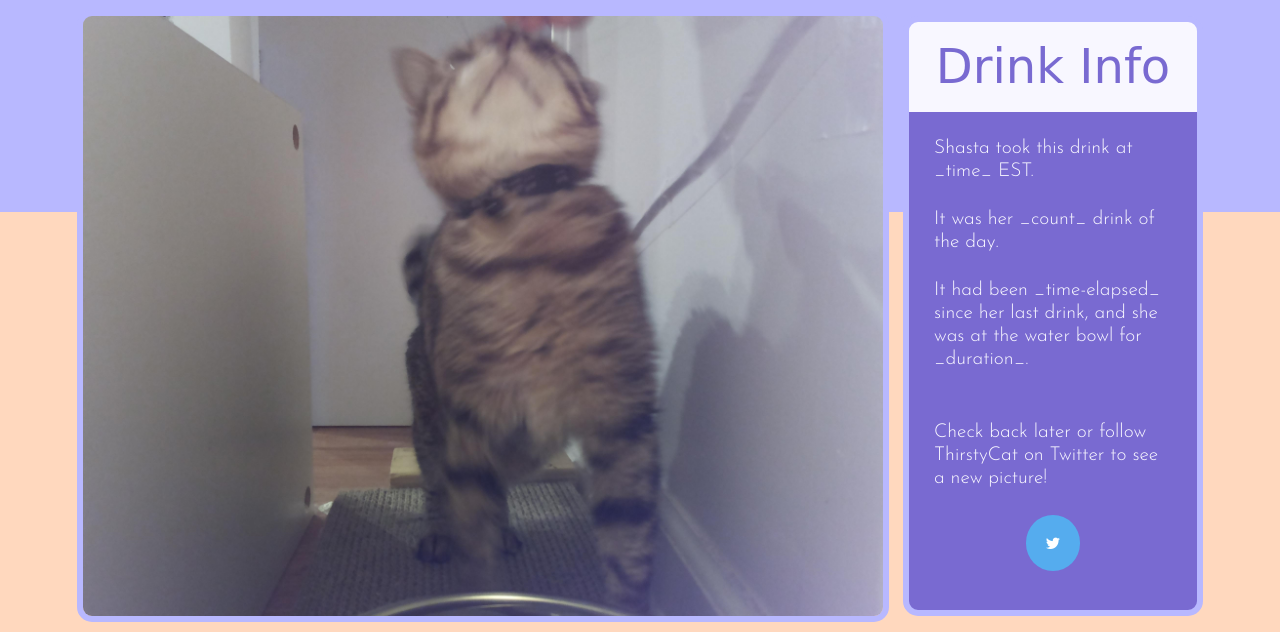
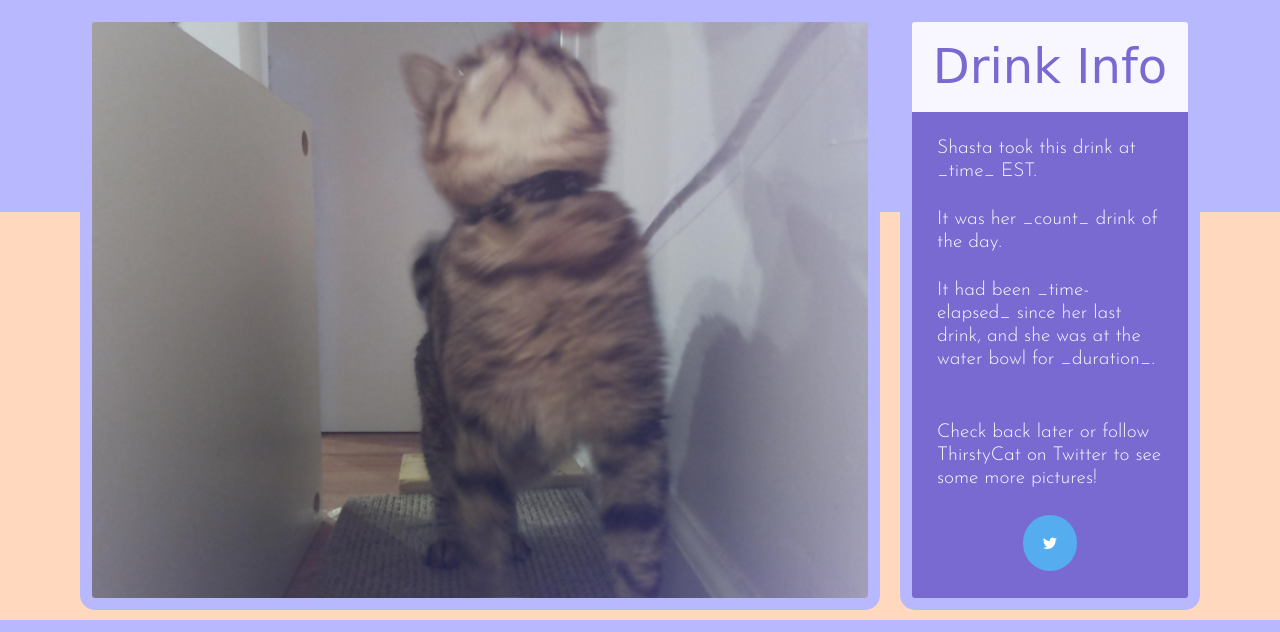
Before and after one commit to timothy-johnston/ThirstyCat, a Django app: template webApp/thirstyCat/src/main/resources/templates/home.html in a window 1280 px wide. Shown: the part 188-820 px from the top of the page. Run offline with Django 3.2, Linux system fonts and the light colour scheme; the template is opened without the code that fills it, so the values that code supplies are empty; some libraries are stand-ins or nearby versions; some web fonts are replaced.

Commit message:
CHECKPOINT - Finished initial styling of UI home page

```diff
--- a/webApp/thirstyCat/src/main/resources/static/styles/main.css
+++ b/webApp/thirstyCat/src/main/resources/static/styles/main.css
@@ -35,7 +35,6 @@ body {
 
 	.navbar-collapse {
 	  background: #b8b8ff;
-	  margin-top: -50px
 	}
 
 	#logo-placeholder-container {
@@ -139,10 +138,12 @@ color: white;
 }
 
 #drinkPic-container {
-	border: 6px solid #b8b8ff;
+	border: 12px solid #b8b8ff;
 	border-radius: 15px;
 	overflow: hidden;
 	margin: 10px auto;
+	width: 800px;
+	height: 600px;
 }
 
 #drinkPic {
@@ -155,7 +156,7 @@ color: white;
 	width: 300px;
 	height: 600px;
 	margin: 10px auto;
-	border: 6px solid #b8b8ff;
+	border: 12px solid #b8b8ff;
 	border-radius: 15px;
 	background: #796ad1;
 	overflow: hidden;
--- a/webApp/thirstyCat/src/main/resources/templates/home.html
+++ b/webApp/thirstyCat/src/main/resources/templates/home.html
@@ -41,13 +41,6 @@
                         <a class="nav-link" href="#">CatStats</a>
                     </li>
                 </ul>
-
-                    <!-- <li class="nav-item">
-                        <a id="logo-placeholder" class="navbar-brand visible-xs-block text-center" href="#">
-                            <h1 id="logo-placeholder-text">ThirstyCat</h1>
-                        </a>
-                    </li> -->
-
             </div>
             <div id="logo-placeholder-container">
                 <a id="logo-placeholder" class="navbar-brand visible-xs-block text-center" href="#">
@@ -69,38 +62,7 @@
             </button>
         </nav>
 
-        <!-- Navbar -->
-        <!-- <nav id="nav-home" class="navbar navbar-expand-lg bg-transparent navbar-dark">
-            <button class="navbar-toggler" type="button" data-toggle="collapse" data-target="#collapsibleNavbar">
-                <span class="navbar-toggler-icon"></span>
-            </button>
-            <div class="collapse navbar-collapse" id="collapsibleNavbar">
-                <ul id="nav-ul" class="navbar-nav">
-                    <li class="nav-item">
-                        <a class="nav-link" href="#">Home</a>
-                    </li>
-                    <li class="nav-item">
-                        <a class="nav-link" href="#">CatStats</a>
-                    </li>
-                    <li class="nav-item">
-                        <a id="logo-placeholder" class="navbar-brand visible-xs-block text-center" href="#">
-                            <h1 id="logo-placeholder-text">ThirstyCat</h1>
-                        </a>
-                    </li>
-                    <li class="nav-item">
-                        <a class="nav-link" href="#">Favorite Pics</a>
-                    </li>
-                    <li class="nav-item">
-                        <a class="nav-link" href="#">Log In</a>
-                    </li>
-                </ul>
-            </div>
-        </nav> -->
-
         <section id="section-home">
-            <!-- <div id="title-container" class="container">
-                <h1>ThirstyCat</h1>
-            </div> -->
             <div id="drink-container" class="container">
                 <div id="drinkPic-container">
                     <img id="drinkPic" src="../media/catPic.jpg" alt="Picture of Shasta taking a drink">
@@ -110,15 +72,13 @@
                         <h2 class="drinkInfo">Drink Info</h2>
                     </div>
                     <div id="drink-info-body">
-                        <!-- <h4 class="drinkInfo">This latest drink was Shasta's 3rd drink of the day.</h4>
-                        <h5 class="drinkInfo">She got this drink at 4:06 PM EST.</h5> -->
                         <div>
                         <h5 class="drink-info">Shasta took this drink at _time_ EST.</h5>
                         <h5 class="drink-info">It was her _count_ drink of the day.</h5>
                         <h5 class="drink-info">It had been _time-elapsed_ since her last drink, and she was at the water bowl for _duration_.</h5>
                         </div>
                         <div>
-                            <h5 class="drink-info">Check back later or follow ThirstyCat on Twitter to see a new picture!</h5>
+                            <h5 class="drink-info">Check back later or follow ThirstyCat on Twitter to see some more pictures!</h5>
                             <div class="social-icon-container">
                                 <a class="fa fa-twitter" href="https://twitter.com/TimJohnston_11" target="_blank"></a>
                             </div>
```
Also changed, not shown: webApp/thirstyCat/src/main/resources/media/TC_Dev Screenshot.png (added).
